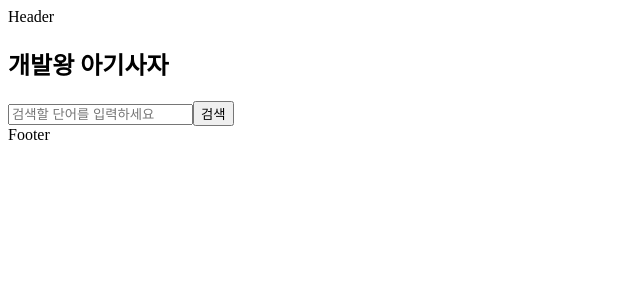
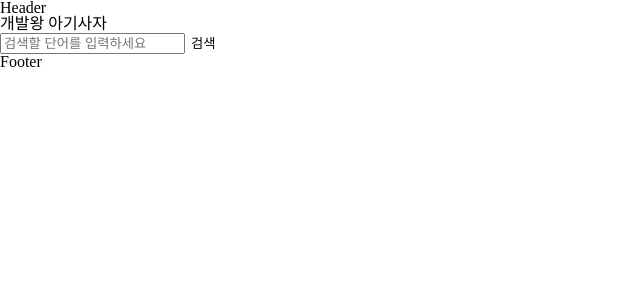
Before and after one commit to devkingbabylion/devkingbabylion, a React (Create React App) app: page / in a window 1280 px wide. Shown: the top 300 px of the page, without its empty margins (0-640 px from the left). Built offline with nearby package versions, Linux system fonts and the light colour scheme.

Commit message:
💄 style: 글로벌 스타일, 리셋 CSS

```diff
--- a/package.json
+++ b/package.json
@@ -14,6 +14,7 @@
     "react-scripts": "5.0.1",
     "recoil": "^0.7.7",
     "styled-components": "^6.1.1",
+    "styled-reset": "^4.5.1",
     "web-vitals": "^2.1.4"
   },
   "proxy": "https://openapi.naver.com",
--- a/src/App.js
+++ b/src/App.js
@@ -1,5 +1,6 @@
 import React, { useState } from 'react';
 import AppRoutes from './Routes/AppRoutes';
+import GlobalStyle from './Styles/GlobalStyle';
 import {
   RecoilRoot,
   atom,
@@ -11,6 +12,7 @@
 export default function App() {
   return (
     <RecoilRoot>
+      <GlobalStyle />
       <AppRoutes />
     </RecoilRoot>
   );
--- /dev/null
+++ b/src/Styles/GlobalStyle.js
@@ -0,0 +1,65 @@
+import { createGlobalStyle } from 'styled-components';
+import reset from 'styled-reset';
+
+const GlobalStyle = createGlobalStyle`
+	${reset};
+  * {
+  	box-sizing: border-box;
+  }
+
+	html, body, div, span, applet, object, iframe,
+	h1, h2, h3, h4, h5, h6, p, blockquote, pre,
+	a, abbr, acronym, address, big, cite, code,
+	del, dfn, em, img, ins, kbd, q, s, samp,
+	small, strike, strong, sub, sup, tt, var,
+	b, u, i, center,
+	dl, dt, dd, ol, ul, li,
+	fieldset, form, label, legend,
+	table, caption, tbody, tfoot, thead, tr, th, td,
+	article, aside, canvas, details, embed,
+	figure, figcaption, footer, header, hgroup,
+	menu, nav, output, ruby, section, summary,
+	time, mark, audio, video {
+		margin: 0;
+		padding: 0;
+		border: 0;
+		font-size: 100%;
+		font: inherit;
+		vertical-align: baseline;
+
+	}
+
+	article, aside, details, figcaption, figure,
+	footer, header, hgroup, menu, nav, section {
+			display: block;
+	}
+	body {
+		line-height: 1;
+	}
+	ol, ul {
+		list-style: none;
+	}
+	blockquote, q {
+		quotes: none;
+	}
+	blockquote:before, blockquote:after,
+	q:before, q:after {
+		content: '';
+		content: none;
+	}
+	table {
+		border-collapse: collapse;
+		border-spacing: 0;
+	}
+	button {
+		cursor: pointer;
+		background-color: #fff;
+		border: none;
+	}
+	a {
+		color: #000;
+		text-decoration: none;
+	}
+`;
+
+export default GlobalStyle;
--- a/src/Styles/index.css
+++ /dev/null
@@ -1,3 +0,0 @@
-body {
-  background-color: #fff;
-}
```
Also changed, not shown: 1 other file (tests, documents, lock files or other folders).
